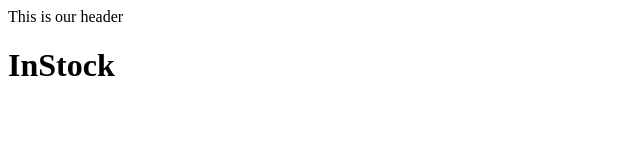
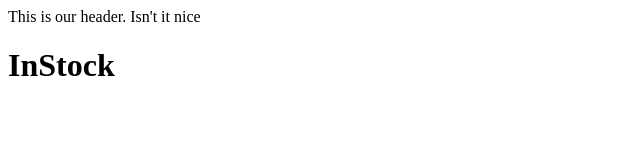
Before and after one commit to passportmidi/bstn-inventory-client, a React (Vite) app: page / in a window 1280 px wide. Shown: the top 160 px of the page, without its empty margins (0-640 px from the left). Built offline with nearby package versions, Linux system fonts and the light colour scheme.

Commit message:
fix header

```diff
--- a/src/App.jsx
+++ b/src/App.jsx
@@ -3,7 +3,7 @@ import "./App.scss";
 function App() {
   return (
     <>
-      <header>This is our header</header>
+      <header>This is our header. Isn't it nice</header>
       <h1>InStock</h1>
     </>
   );
```
